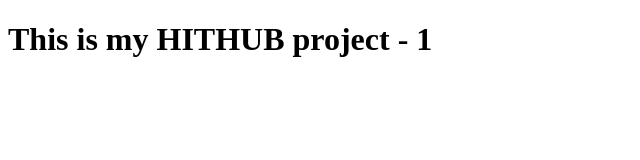
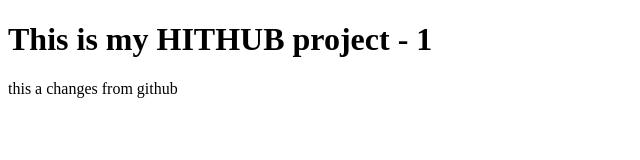
Before and after one commit to purushothaman28/purushothaman.github.io, a plain HTML site: page index.html in a window 1280 px wide. Shown: the whole page, without its empty margins (0-640 px from the left). Drawn offline with Linux system fonts and the light colour scheme.

Commit message:
git commit

```diff
--- a/index.html
+++ b/index.html
@@ -8,5 +8,6 @@
 </head>
 <body>
     <h1>This is my HITHUB project - 1</h1>
+    <p>this a changes from github </p>
 </body>
 </html>
```
